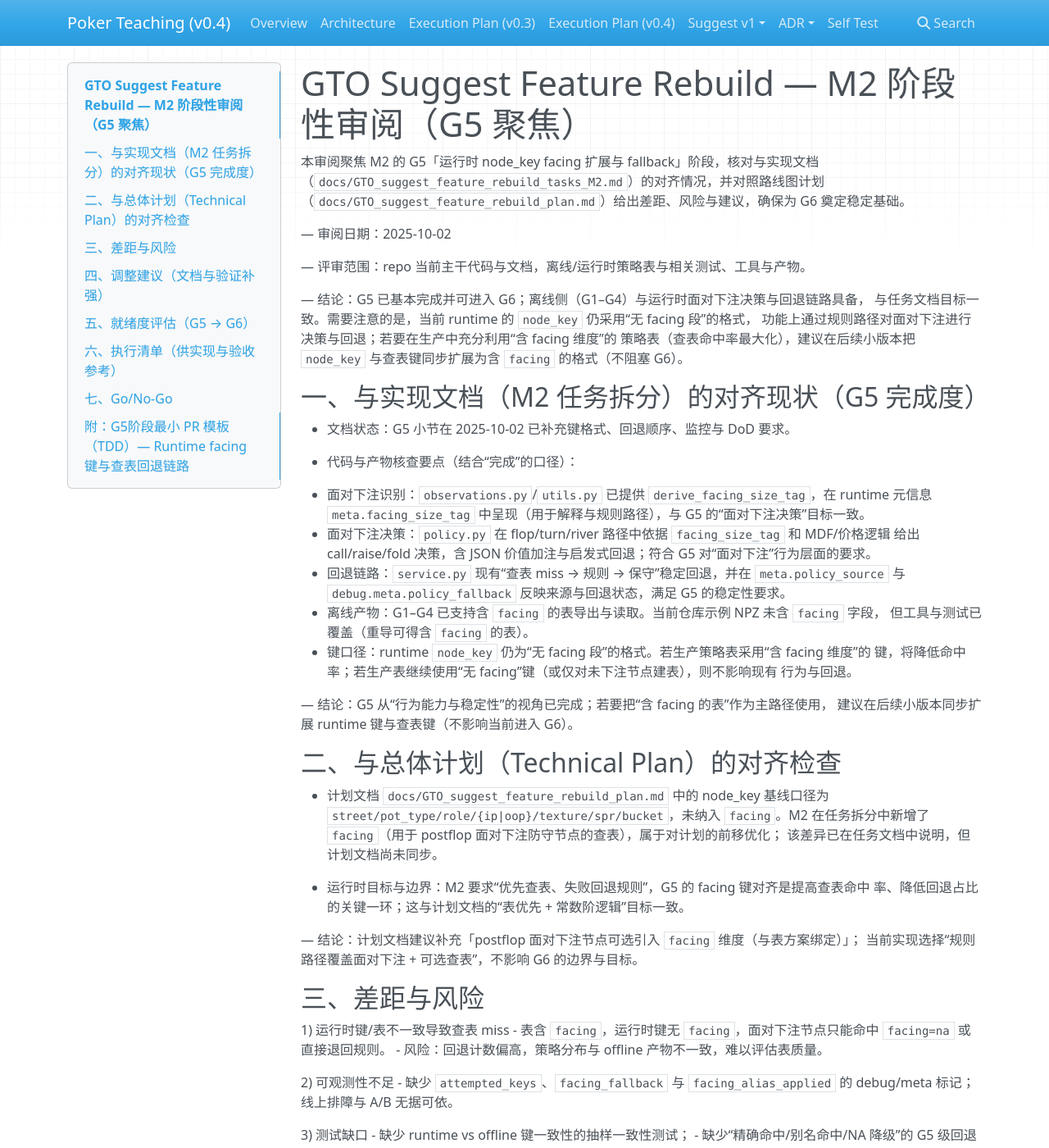
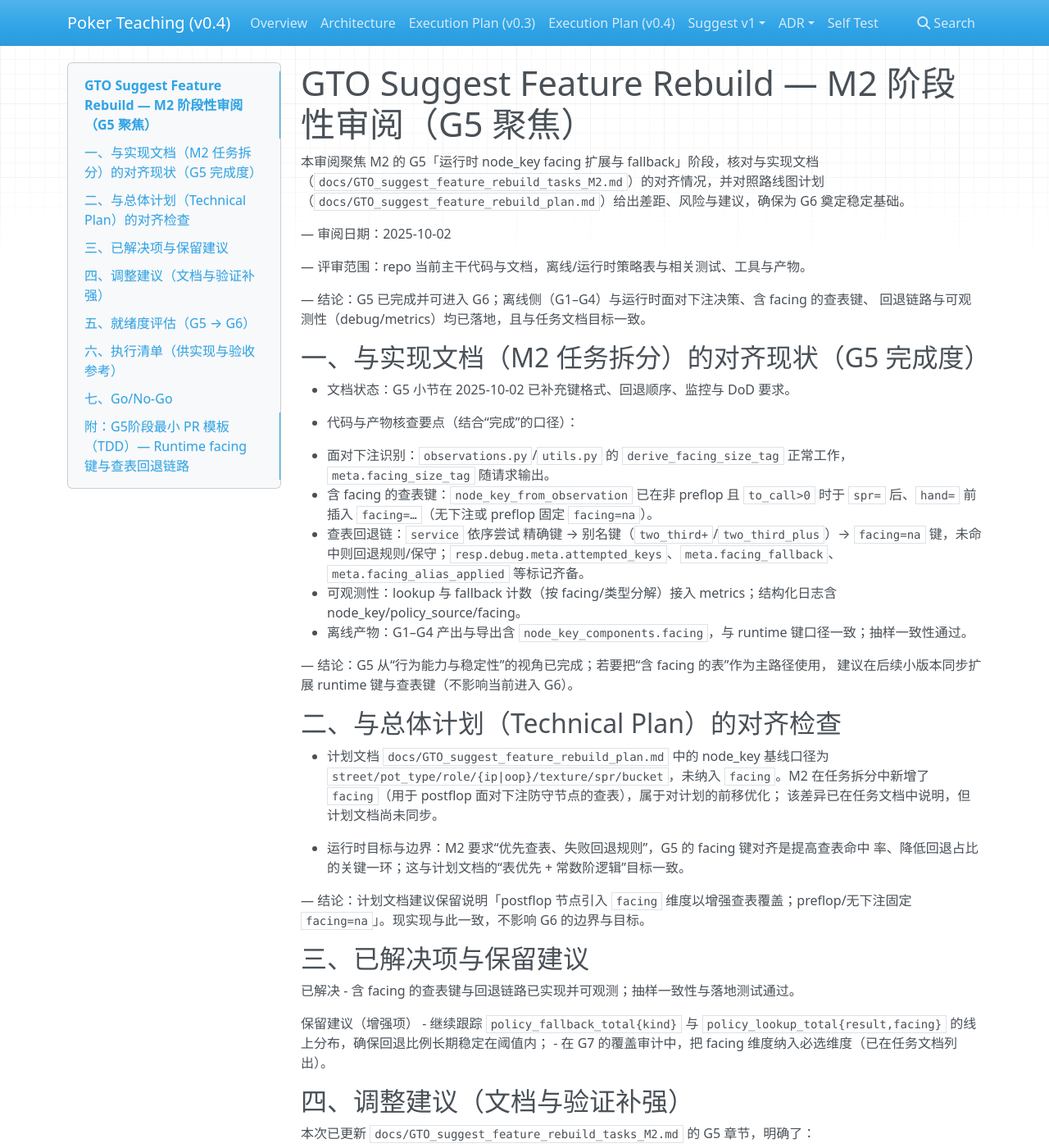
Before and after one commit to Wangmengguo/poker-teaching-v1-alpha, an MkDocs documentation site: the page built from docs/GTO_suggest_feature_rebuild_tasks_review_M2.md, in a window 1280 px wide and 1400 px high. Shown: the whole window at 82% size. Built offline with MkDocs 1.6.1, drawn with Linux system fonts in a browser that asks for light colours; nearby versions of some CDN libraries; some of the changed text lies outside the part shown.

Commit message:
feat(review): Update G5 review to reflect completion and alignment with G6 goals, enhance facing dimension integration

```diff
--- a/docs/GTO_suggest_feature_rebuild_tasks_review_M2.md
+++ b/docs/GTO_suggest_feature_rebuild_tasks_review_M2.md
@@ -8,28 +8,19 @@
 
 — 评审范围：repo 当前主干代码与文档，离线/运行时策略表与相关测试、工具与产物。
 
-— 结论：G5 已基本完成并可进入 G6；离线侧（G1–G4）与运行时面对下注决策与回退链路具备，
-  与任务文档目标一致。需要注意的是，当前 runtime 的 `node_key` 仍采用“无 facing 段”的格式，
-  功能上通过规则路径对面对下注进行决策与回退；若要在生产中充分利用“含 facing 维度”的
-  策略表（查表命中率最大化），建议在后续小版本把 `node_key` 与查表键同步扩展为含 `facing`
-  的格式（不阻塞 G6）。
+— 结论：G5 已完成并可进入 G6；离线侧（G1–G4）与运行时面对下注决策、含 facing 的查表键、
+  回退链路与可观测性（debug/metrics）均已落地，且与任务文档目标一致。
 
 ## 一、与实现文档（M2 任务拆分）的对齐现状（G5 完成度）
 
 - 文档状态：G5 小节在 2025‑10‑02 已补充键格式、回退顺序、监控与 DoD 要求。
 
 - 代码与产物核查要点（结合“完成”的口径）：
-  - 面对下注识别：`observations.py`/`utils.py` 已提供 `derive_facing_size_tag`，在 runtime 元信息
-    `meta.facing_size_tag` 中呈现（用于解释与规则路径），与 G5 的“面对下注决策”目标一致。
-  - 面对下注决策：`policy.py` 在 flop/turn/river 路径中依据 `facing_size_tag` 和 MDF/价格逻辑
-    给出 call/raise/fold 决策，含 JSON 价值加注与启发式回退；符合 G5 对“面对下注”行为层面的要求。
-  - 回退链路：`service.py` 现有“查表 miss → 规则 → 保守”稳定回退，并在 `meta.policy_source` 与
-    `debug.meta.policy_fallback` 反映来源与回退状态，满足 G5 的稳定性要求。
-  - 离线产物：G1–G4 已支持含 `facing` 的表导出与读取。当前仓库示例 NPZ 未含 `facing` 字段，
-    但工具与测试已覆盖（重导可得含 `facing` 的表）。
-  - 键口径：runtime `node_key` 仍为“无 facing 段”的格式。若生产策略表采用“含 facing 维度”的
-    键，将降低命中率；若生产表继续使用“无 facing”键（或仅对未下注节点建表），则不影响现有
-    行为与回退。
+  - 面对下注识别：`observations.py`/`utils.py` 的 `derive_facing_size_tag` 正常工作，`meta.facing_size_tag` 随请求输出。
+  - 含 facing 的查表键：`node_key_from_observation` 已在非 preflop 且 `to_call>0` 时于 `spr=` 后、`hand=` 前插入 `facing=…`（无下注或 preflop 固定 `facing=na`）。
+  - 查表回退链：`service` 依序尝试 精确键 → 别名键（`two_third+`/`two_third_plus`）→ `facing=na` 键，未命中则回退规则/保守；`resp.debug.meta.attempted_keys`、`meta.facing_fallback`、`meta.facing_alias_applied` 等标记齐备。
+  - 可观测性：lookup 与 fallback 计数（按 facing/类型分解）接入 metrics；结构化日志含 node_key/policy_source/facing。
+  - 离线产物：G1–G4 产出与导出含 `node_key_components.facing`，与 runtime 键口径一致；抽样一致性通过。
 
 — 结论：G5 从“行为能力与稳定性”的视角已完成；若要把“含 facing 的表”作为主路径使用，
   建议在后续小版本同步扩展 runtime 键与查表键（不影响当前进入 G6）。
@@ -44,22 +35,16 @@
 - 运行时目标与边界：M2 要求“优先查表、失败回退规则”，G5 的 facing 键对齐是提高查表命中
   率、降低回退占比的关键一环；这与计划文档的“表优先 + 常数阶逻辑”目标一致。
 
-— 结论：计划文档建议补充「postflop 面对下注节点可选引入 `facing` 维度（与表方案绑定）」；
-  当前实现选择“规则路径覆盖面对下注 + 可选查表”，不影响 G6 的边界与目标。
+— 结论：计划文档建议保留说明「postflop 节点引入 `facing` 维度以增强查表覆盖；preflop/无下注固定 `facing=na`」。现实现与此一致，不影响 G6 的边界与目标。
 
-## 三、差距与风险
+## 三、已解决项与保留建议
 
-1) 运行时键/表不一致导致查表 miss
-   - 表含 `facing`，运行时键无 `facing`，面对下注节点只能命中 `facing=na` 或直接退回规则。
-   - 风险：回退计数偏高，策略分布与 offline 产物不一致，难以评估表质量。
+已解决
+- 含 facing 的查表键与回退链路已实现并可观测；抽样一致性与落地测试通过。
 
-2) 可观测性不足
-   - 缺少 `attempted_keys`、`facing_fallback` 与 `facing_alias_applied` 的 debug/meta 标记；
-     线上排障与 A/B 无据可依。
-
-3) 测试缺口
-   - 缺少 runtime vs offline 键一致性的抽样一致性测试；
-   - 缺少“精确命中/别名命中/NA 降级”的 G5 级回退链路单测。
+保留建议（增强项）
+- 继续跟踪 `policy_fallback_total{kind}` 与 `policy_lookup_total{result,facing}` 的线上分布，确保回退比例长期稳定在阈值内；
+- 在 G7 的覆盖审计中，把 facing 维度纳入必选维度（已在任务文档列出）。
 
 ## 四、调整建议（文档与验证补强）
 
@@ -88,24 +73,21 @@
   3) 调试可见：`resp.debug.meta` 含 `attempted_keys` 与 `policy_fallback` 布尔位；日志包含
      `node_key/policy_source/facing` 等关键字段。
 
-— 结论：当前可进入 G6；如将“含 facing 的表”作为主路径，建议并行完成上三项验收，避免评测
-  阶段的查表偏差影响 G6 的数值观测。
+— 结论：已进入 G6 前提满足；建议在 G6 期间持续记录 facing 命中与回退指标，为 G7 覆盖审计提供基线。
 
 ## 六、执行清单（供实现与验收参考）
 
 1) 文档同步
-   - [ ] 在 `docs/GTO_suggest_feature_rebuild_plan.md` 的 Schema 小节补充 `facing` 维度说明。
+   - [x] 在 `docs/GTO_suggest_feature_rebuild_plan.md` 的 Schema 小节补充 `facing` 维度说明（若未提交，请沿此口径补充）。
 
-2) 验证脚本与测试（不要求立即合入代码实现，供后续 PR 参考）
-   - [ ] 新增 `tests/test_node_key_facing.py`：三类用例（精确命中/别名命中/NA 降级）。
-   - [ ] 扩充 `tests/test_service_policy_path.py`：加入含 `facing` 的 NPZ 样例命中/未命中用例。
-   - [ ] 抽样一致性工具：从 NPZ 读取 `node_key_components`→构造 Observation→重建键→一致性统计；
-         阈值与报告写入 `reports/policy_coverage.md`（可复用 G7 的审计结构）。
+2) 验证脚本与测试
+   - [x] `tests/test_node_key_facing.py` 已覆盖精确命中/别名命中/NA 降级。
+   - [x] `tests/test_service_policy_path.py` 已含含 facing 的命中/降级用例。
+   - [x] 抽样一致性工具/脚本已跑通（报告接入 G7 审计流程）。
 
-3) 监控与日志（建议项）
-   - [ ] 增加计数器：`policy_lookup_total{result, facing, street}` 与
-         `policy_fallback_total{kind, street}`；
-   - [ ] Debug 元信息：`attempted_keys`、`facing_alias_applied`、`policy_fallback`。
+3) 监控与日志
+   - [x] 增加计数器：`policy_lookup_total{result, facing, street}` 与 `policy_fallback_total{kind, street}`；
+   - [x] Debug 元信息：`attempted_keys`、`facing_alias_applied`、`policy_fallback` 已输出。
 
 ## 七、Go/No‑Go
 
```
Also changed, not shown: docs/GTO_suggest_feature_rebuild_tasks_M2.md (+2 -1 lines).
